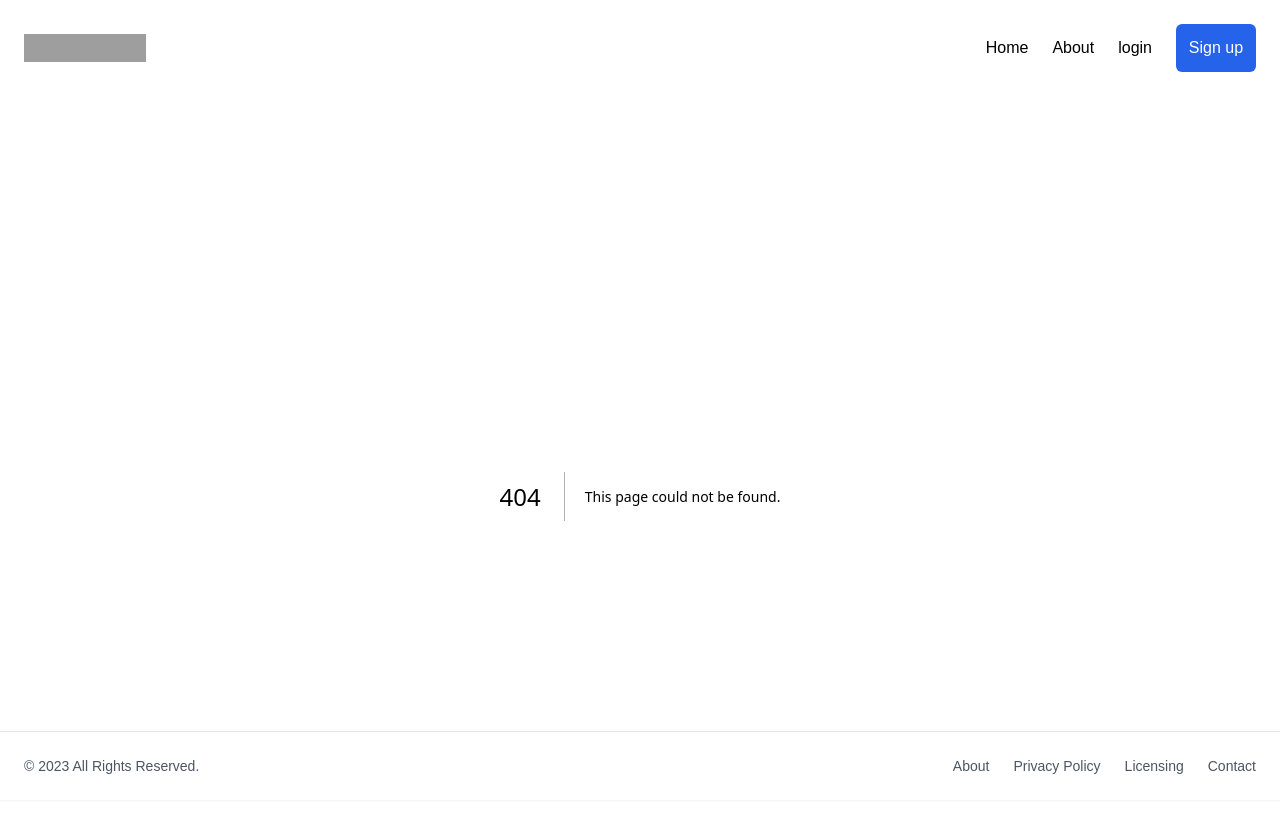
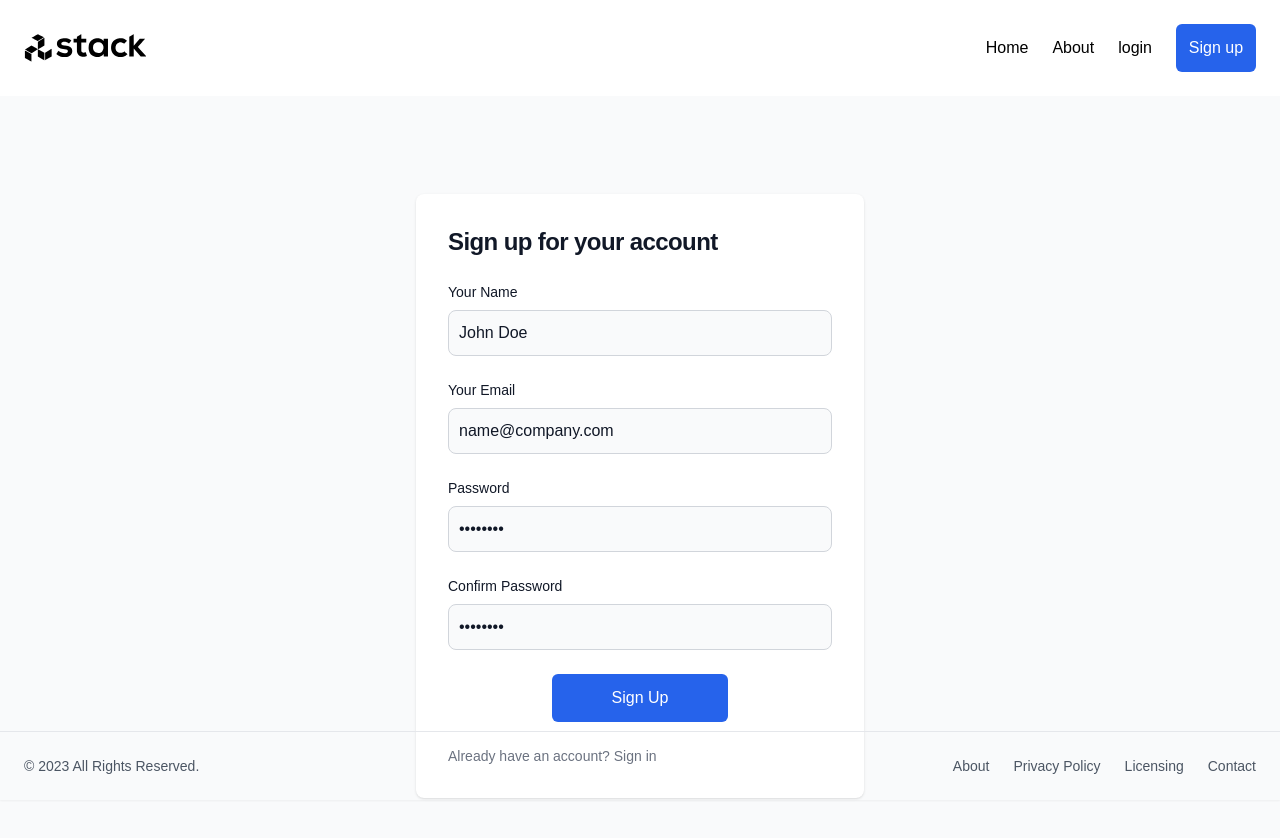
Before and after one commit to alejandra66/stackai-frontend-portfolio, a Next.js app: page /signup in a window 1280 px wide. Before the commit this address had no page. Shown: the top 838 px of the page. Built offline with nearby package versions, Linux system fonts and the light colour scheme; grey boxes are pictures that could not be loaded.

Commit message:
add sign up page

```diff
--- /dev/null
+++ b/src/app/signup/page.tsx
@@ -0,0 +1,9 @@
+import SignupForm from "@/components/SignupForm";
+
+export default function Page() {
+    return (
+        <div>
+            <SignupForm />
+        </div>
+    );
+}
--- /dev/null
+++ b/src/components/SignupForm.tsx
@@ -0,0 +1,133 @@
+"use client";
+
+import React, { useState } from "react";
+import Button from "@/components/Button";
+
+export default function SignupForm() {
+    const [name, setName] = useState("");
+    const [email, setEmail] = useState("");
+    const [password, setPassword] = useState("");
+    const [confirmPassword, setConfirmPassword] = useState("");
+
+    const handleSubmit = (e: React.FormEvent) => {
+        e.preventDefault();
+        // Here you can add authentication logic or API calls to register the user.
+        console.log("Signing up with:", { name, email, password, confirmPassword });
+    };
+
+    return (
+        <section className="bg-gray-50 dark:bg-gray-900">
+            <div className="flex flex-col items-center justify-center px-6 py-8 mx-auto md:h-screen lg:py-0">
+                <div className="w-full bg-white rounded-lg shadow dark:border md:mt-0 sm:max-w-md xl:p-0 dark:bg-gray-800 dark:border-gray-700">
+                    <div className="p-6 space-y-4 md:space-y-6 sm:p-8">
+                        <h1 className="text-xl font-bold leading-tight tracking-tight text-gray-900 md:text-2xl dark:text-white">
+                            Sign up for your account
+                        </h1>
+                        <form onSubmit={handleSubmit} className="space-y-4 md:space-y-6">
+                            {/* Name Field */}
+                            <div>
+                                <label
+                                    htmlFor="name"
+                                    className="block mb-2 text-sm font-medium text-gray-900 dark:text-white"
+                                >
+                                    Your Name
+                                </label>
+                                <input
+                                    type="text"
+                                    name="name"
+                                    id="name"
+                                    value={name}
+                                    onChange={(e) => setName(e.target.value)}
+                                    placeholder="John Doe"
+                                    className="bg-gray-50 border border-gray-300 text-gray-900 rounded-lg focus:ring-primary-600 focus:border-primary-600 block w-full p-2.5 dark:bg-gray-700 dark:border-gray-600 dark:placeholder-gray-400 dark:text-white dark:focus:ring-blue-500 dark:focus:border-blue-500"
+                                    required
+                                />
+                            </div>
+
+                            {/* Email Field */}
+                            <div>
+                                <label
+                                    htmlFor="email"
+                                    className="block mb-2 text-sm font-medium text-gray-900 dark:text-white"
+                                >
+                                    Your Email
+                                </label>
+                                <input
+                                    type="email"
+                                    name="email"
+                                    id="email"
+                                    value={email}
+                                    onChange={(e) => setEmail(e.target.value)}
+                                    placeholder="name@company.com"
+                                    className="bg-gray-50 border border-gray-300 text-gray-900 rounded-lg focus:ring-primary-600 focus:border-primary-600 block w-full p-2.5 dark:bg-gray-700 dark:border-gray-600 dark:placeholder-gray-400 dark:text-white dark:focus:ring-blue-500 dark:focus:border-blue-500"
+                                    required
+                                />
+                            </div>
+
+                            {/* Password Field */}
+                            <div>
+                                <label
+                                    htmlFor="password"
+                                    className="block mb-2 text-sm font-medium text-gray-900 dark:text-white"
+                                >
+                                    Password
+                                </label>
+                                <input
+                                    type="password"
+                                    name="password"
+                                    id="password"
+                                    value={password}
+                                    onChange={(e) => setPassword(e.target.value)}
+                                    placeholder="••••••••"
+                                    className="bg-gray-50 border border-gray-300 text-gray-900 rounded-lg focus:ring-primary-600 focus:border-primary-600 block w-full p-2.5 dark:bg-gray-700 dark:border-gray-600 dark:placeholder-gray-400 dark:text-white dark:focus:ring-blue-500 dark:focus:border-blue-500"
+                                    required
+                                />
+                            </div>
+
+                            {/* Confirm Password Field */}
+                            <div>
+                                <label
+                                    htmlFor="confirmPassword"
+                                    className="block mb-2 text-sm font-medium text-gray-900 dark:text-white"
+                                >
+                                    Confirm Password
+                                </label>
+                                <input
+                                    type="password"
+                                    name="confirmPassword"
+                                    id="confirmPassword"
+                                    value={confirmPassword}
+                                    onChange={(e) => setConfirmPassword(e.target.value)}
+                                    placeholder="••••••••"
+                                    className="bg-gray-50 border border-gray-300 text-gray-900 rounded-lg focus:ring-primary-600 focus:border-primary-600 block w-full p-2.5 dark:bg-gray-700 dark:border-gray-600 dark:placeholder-gray-400 dark:text-white dark:focus:ring-blue-500 dark:focus:border-blue-500"
+                                    required
+                                />
+                            </div>
+
+                            {/* Submit Button */}
+                            <div className="flex justify-center">
+                                <Button
+                                    className="w-44 text-center"
+                                    text="Sign Up"
+                                    href="/signup" // In a real scenario, you might not use href here—handle the form submission instead.
+                                    aria-label="Sign up for a new account"
+                                />
+                            </div>
+
+                            {/* Sign In Redirect */}
+                            <p className="text-sm font-light text-gray-500 dark:text-gray-400">
+                                Already have an account?{" "}
+                                <a
+                                    href="/login"
+                                    className="font-medium text-primary-600 hover:underline dark:text-primary-500"
+                                >
+                                    Sign in
+                                </a>
+                            </p>
+                        </form>
+                    </div>
+                </div>
+            </div>
+        </section>
+    );
+}
```
Also changed, not shown: public/images/stackLogo.svg (added).
